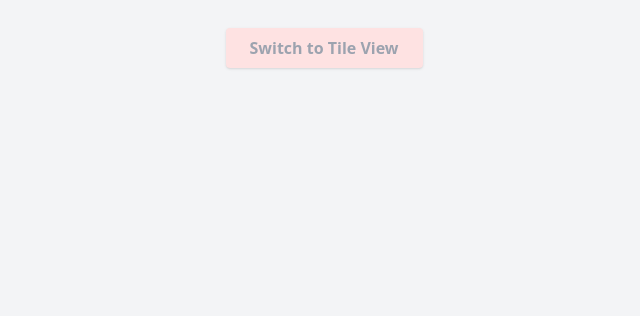
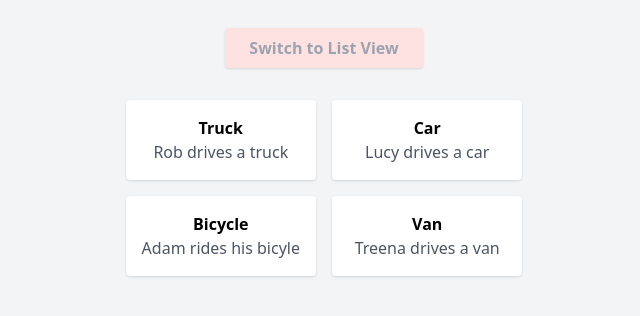
Before and after one commit to AyeshaShaharyar/listTileViewTailwind, a website: page src/index.html in a window 1280 px wide. Both pictures are taken after a click on the button "Switch to Tile View". Shown: the part 64-380 px from the top of the page, without its empty margins (316-956 px from the left). Drawn offline with Linux system fonts and the light colour scheme.

Commit message:
add  functionality

```diff
--- a/src/index.html
+++ b/src/index.html
@@ -9,10 +9,13 @@
   <body class="flex flex-col items-center p-6 bg-gray-100">
     <h1 class="text-3xl font-bold text-red-400">List-View Toggle</h1>
     <button
+      id="toggleBtn"
+      onclick="toggleView()"
       class="px-6 py-2 bg-red-100 m-8 rounded shadow text-gray-400 font-semibold hover:bg-red-200"
     >
       Switch to Tile View
     </button>
     <div id="itemsContainer" class="w-full max-w-2xl"></div>
+    <script src="script.js"></script>
   </body>
 </html>
--- /dev/null
+++ b/src/script.js
@@ -0,0 +1,46 @@
+const items = [
+  { id: 1, name: "Truck", description: "Rob drives a truck" },
+  { id: 2, name: "Car", description: "Lucy drives a car" },
+  { id: 3, name: "Bicycle", description: "Adam rides his bicyle" },
+  { id: 4, name: "Van", description: "Treena drives a van" },
+];
+
+let isGridView = false;
+
+const toggleBtn = document.getElementById("toggleBtn");
+const itemsContainer = document.getElementById("itemsContainer");
+
+function renderItems() {
+  itemsContainer.innerHTML = "";
+  //tile view
+  if (isGridView) {
+    itemsContainer.className = "grid grid-cols-2 gap-4";
+    toggleBtn.innerText = "Switch to List View";
+
+    items.forEach((item) => {
+      const itemDiv = document.createElement("div");
+      itemDiv.className = "p-4 shadow rounded text-center bg-white";
+      itemDiv.innerHTML = `<h3 class="font-semibold">${item.name}</h3><p class="text-gray-600">${item.description}</p>`;
+      itemsContainer.appendChild(itemDiv);
+    });
+  } else {
+    //list view
+    itemsContainer.className = "space-y-2";
+    toggleBtn.innerText = "Switch to Tile View";
+
+    items.forEach((item) => {
+      const itemDiv = document.createElement("div");
+      itemDiv.className =
+        "p-4 bg-white shadow rounded space-x-4 flex items-center";
+      itemDiv.innerHTML = `<h3 class="font-semibold">${item.name}</h3><p class="text-gray-600">${item.description}</p>`;
+      itemsContainer.appendChild(itemDiv);
+    });
+  }
+}
+
+function toggleView() {
+  isGridView = !isGridView;
+  renderItems();
+}
+
+renderItems();
```
Also changed, not shown: src/output.css.
